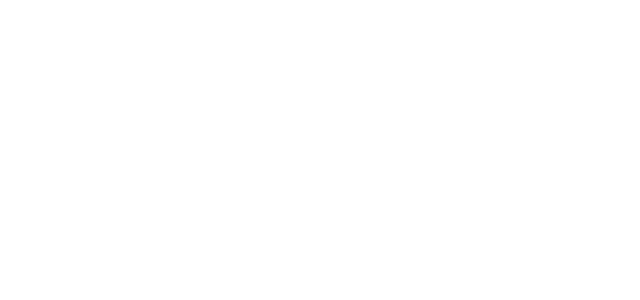
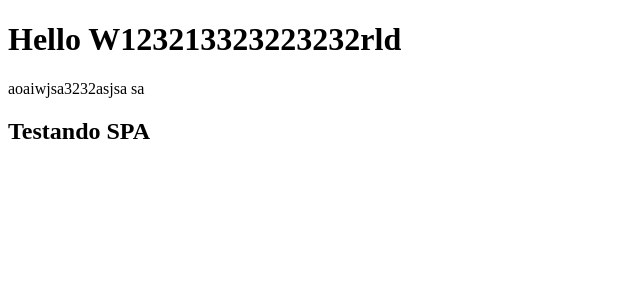
Before and after one commit to matheusxreis/mxr-create-react-app, a React app: page / in a window 1280 px wide. Shown: the top 300 px of the page, without its empty margins (0-640 px from the left). Built offline with nearby package versions, Linux system fonts and the light colour scheme.

Commit message:
chore: webpack dev server setted up

```diff
--- a/package.json
+++ b/package.json
@@ -4,7 +4,7 @@
   "main": "index.js",
   "license": "MIT",
   "scripts": {
-    "dev": "webpack --mode development",
+    "dev": "webpack serve --mode development",
     "build": "webpack --mode production"
   },
   "devDependencies": {
--- a/src/app.jsx
+++ b/src/app.jsx
@@ -1,9 +1,12 @@
 import React from "react";
-
+import { Test } from "./test";
 
 export default function App(){
     return (
     <>
+    <h1> Hello W123213323223232rld </h1>
+    <p> aoaiwjsa3232asjsa sa </p>
+    <Test />
     </>)
 
 }
--- /dev/null
+++ b/src/test.jsx
@@ -0,0 +1,6 @@
+import React from "react";
+
+
+export function Test(){
+    return <h2> Testando SPA </h2>
+}
--- a/webpack.config.js
+++ b/webpack.config.js
@@ -9,6 +9,9 @@
     },
     resolve: {
         extensions: ['.js', '.jsx']
+    },
+    devServer: {
+        contentBase: path.resolve(__dirname, 'public')
     },
     plugins: [
         new HtmlWebpackPlugin({
```
